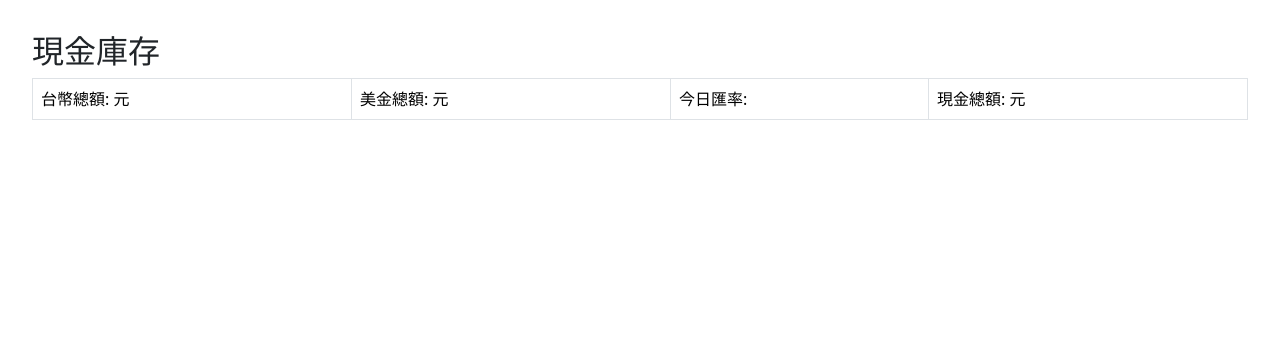
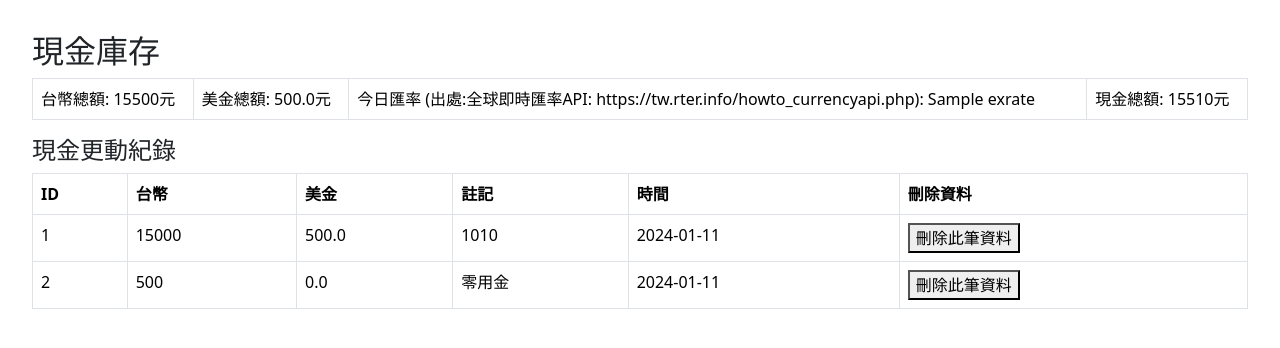
Before and after one commit to lanlan0214/pythonlearn, a Flask app: page / in a window 1280 px wide. Shown: the part 56-404 px from the top of the page. Run offline with Flask 3, Linux system fonts and the light colour scheme; data comes from the database, SQL or seed files in the repository; both versions use the stored data as it was after the commit; tables that the repository leaves empty hold one stand-in row (values such as "Sample post"); a database or web service that is not in the repository returns one stand-in record (values such as "Sample title"); data that the repository does not hold is empty.

Commit message:
202401111133-現金資料出現

```diff
--- a/個人理財網站/index.py
+++ b/個人理財網站/index.py
@@ -1,5 +1,7 @@
 from flask import Flask, render_template, request, g, redirect
+import requests
 import sqlite3
+import math
 
 app = Flask(__name__)
 
@@ -18,7 +20,25 @@ def close_connection(exception):
 
 @app.route('/')
 def home():
-  return render_template('index.html')
+  conn = get_db()
+  cursor = conn.cursor()
+  result = cursor.execute('select * from cash')
+  cash_result = result.fetchall()
+  # 計算台幣與美金的總額
+  taiwanese_dollars = 0
+  us_dollars = 0
+  for data in cash_result:
+    taiwanese_dollars += data[1]
+    us_dollars += data[2]
+  # 獲取匯率資訊
+  r=requests.get('https://tw.rter.info/capi.php')
+  currency=r.json()
+  total = math.floor(taiwanese_dollars + us_dollars * currency['USDTWD']['Exrate'])
+
+  data = {'total': total, 'currency' : currency['USDTWD']['Exrate'], 'ud': us_dollars, 'td': taiwanese_dollars, 'cash_result': cash_result}
+
+  return render_template('index.html', data=data)
+  # 上面這個data=data是讓index這個可以使用資料
 
 @app.route('/cash')
 def cash_form():
--- a/個人理財網站/templates/index.html
+++ b/個人理財網站/templates/index.html
@@ -3,11 +3,38 @@
     <h2>現金庫存</h2>
     <table class="table table-bordered">
         <tr>
-            <td>台幣總額: 元</td>
-            <td>美金總額: 元</td>
-            <td>今日匯率: </td>
-            <td>現金總額: 元</td>
+            <td>台幣總額: {{data['td']}}元</td>
+            <td>美金總額: {{data['ud']}}元</td>
+            <td>今日匯率 (出處:全球即時匯率API: https://tw.rter.info/howto_currencyapi.php): {{data['currency']}}</td>
+            <td>現金總額: {{data['total']}}元</td>
         </tr>
     </table>
+    <h4>現金更動紀錄</h4>
+    <table class="table table-bordered">
+        <thead>
+            <tr>
+                <th scope="col">ID</th>
+                <th scope="col">台幣</th>
+                <th scope="col">美金</th>
+                <th scope="col">註記</th>
+                <th scope="col">時間</th>
+                <th scope="col">刪除資料</th>
+            </tr>
+        </thead>
+        <tbody>
+            {% for data in data['cash_result'] %}
+            <tr>
+                <td>{{data[0]}}</td>
+                <td>{{data[1]}}</td>
+                <td>{{data[2]}}</td>
+                <td>{{data[3]}}</td>
+                <td>{{data[4]}}</td>
+                <td>
+                    <button class="btn-primary">刪除此筆資料</button>
+                </td>
+            </tr>
+            {% endfor %}
+        </tbody>
+    </table>
 </div>
-{% endblock%}
+{% endblock %}
```
Also changed, not shown: 個人理財網站/datafile.db.
